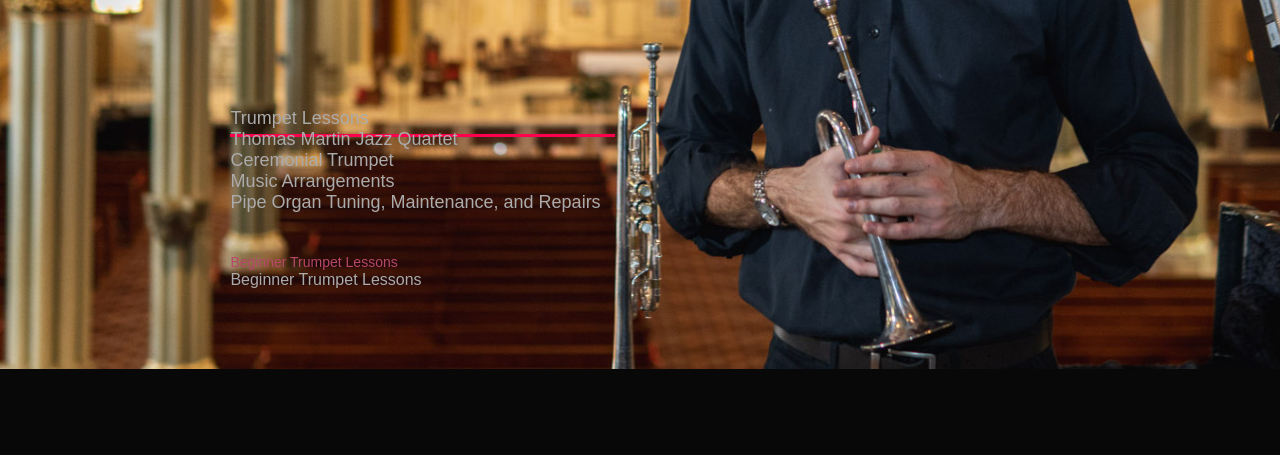
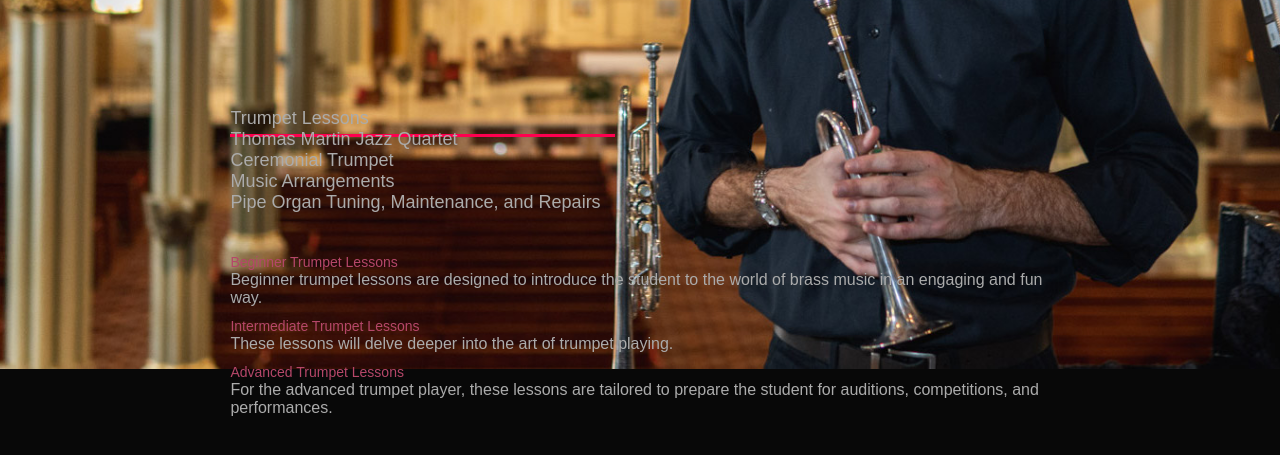
Before and after one commit to thomaschicago847/Music-Website, a plain HTML site: page booking.html in a window 1280 px wide. Shown: the part 431-886 px from the top of the page. Before the commit the page ends 830 px from the top, so only its background shows below. Drawn offline with Linux system fonts and the light colour scheme.

Commit message:
Booking.html

```diff
--- a/booking.html
+++ b/booking.html
@@ -45,7 +45,9 @@
                 </div>
                 <div class="tab-contents active-tab" id="Trumpet Lessons">
                     <ul>
-                        <li><span>Beginner Trumpet Lessons</span><br>Beginner Trumpet Lessons</li>
+                        <li><span>Beginner Trumpet Lessons</span><br>Beginner trumpet lessons are designed to introduce the student to the world of brass music in an engaging and fun way.</li>
+                        <li><span>Intermediate Trumpet Lessons</span><br>These lessons will delve deeper into the art of trumpet playing.</li>
+                        <li><span>Advanced Trumpet Lessons</span><br>For the advanced trumpet player, these lessons are tailored to prepare the student for auditions, competitions, and performances.</li>
                     </ul>
                 </div>
                 <div class="tab-contents" id="Thomas Martin Jazz Quartet">
```
